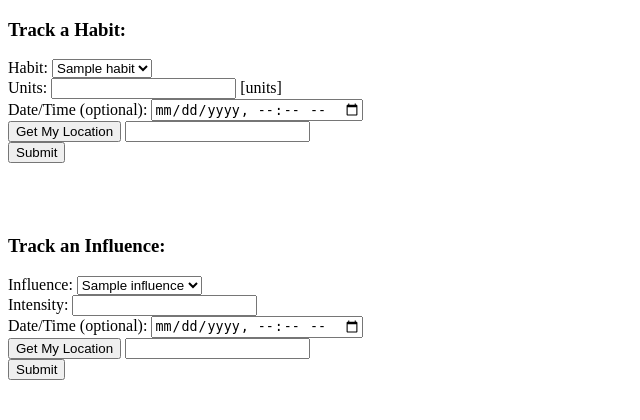
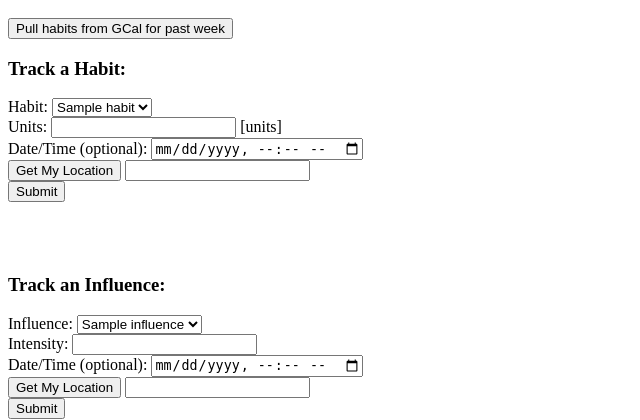
Before and after one commit to courtneyholcomb/habit-tracker, a Flask app: page /track in a window 1280 px wide. Shown: the part 26-446 px from the top of the page, without its empty margins (0-640 px from the left). Run offline with Flask 2, Linux system fonts and the light colour scheme; the visitor is signed in with stand-in values (Sample User, id 1); tables that the repository leaves empty hold one stand-in row (values such as "Sample post").

Commit message:
Added ability to auto-track events from GCal as habit via keywordsgit add .

```diff
--- a/server.py
+++ b/server.py
@@ -2,9 +2,14 @@
 
 from flask import Flask, render_template, redirect, flash, request, session
 from flask_debugtoolbar import DebugToolbarExtension
-from datetime import datetime
+from datetime import datetime, timedelta
 import requests
 from pytemperature import k2f
+import pickle
+import os.path
+from googleapiclient.discovery import build
+from google_auth_oauthlib.flow import InstalledAppFlow
+from google.auth.transport.requests import Request
 
 from models import *
 
@@ -343,7 +348,7 @@ def track_symptom():
 
 
 def track_current_weather(latitude, longitude):
-    """Get weather info based on `datetime` and `location`."""
+    """Track user's current weather & temp info."""
     lat = latitude
     lon = longitude
 
@@ -374,6 +379,79 @@ def track_current_weather(latitude, longitude):
     db.session.commit()
 
 
+def enable_gcal():
+    """Have user authenticate GCal, or verify they already have."""
+
+    creds = None
+    if os.path.exists('token.pickle'):
+        with open('token.pickle', 'rb') as token:
+            creds = pickle.load(token)
+    # If there are no (valid) credentials available, let the user log in.
+    if not creds or not creds.valid:
+        if creds and creds.expired and creds.refresh_token:
+            creds.refresh(Request())
+        else:
+            flow = InstalledAppFlow.from_client_secrets_file(
+                'credentials.json', SCOPES)
+            creds = flow.run_local_server(port=0)
+        # Save the credentials for the next run
+        with open('token.pickle', 'wb') as token:
+            pickle.dump(creds, token)
+
+    service = build('calendar', 'v3', credentials=creds)
+
+    return service
+
+@app.route("/track-gcal-habits", methods=["POST"])
+def get_events():
+    """Gets events with `keyword` in title and tracks them as `habit_id`."""
+
+    service = enable_gcal()
+
+    dt_start = (datetime.utcnow() - timedelta(days=7)).isoformat() + 'Z'
+    dt_end = datetime.utcnow().isoformat() + 'Z'
+
+    calendars = service.calendarList().list().execute()['items']
+    events = []
+
+    for calendar in calendars:
+        events_result = service.events().list(calendarId=calendar['id'],
+                                        timeMin=dt_start, timeMax=dt_end,
+                                        singleEvents=True,
+                                        orderBy='startTime').execute()
+        events += events_result["items"]
+
+    user = User.query.get(session["user_id"])
+    habits = user.habits
+
+    events_tracked = ""
+    # if any events have habit labels in the title, track them as habit events
+    for event in events:
+        start = event['start'].get('dateTime', event['start'].get('date'))
+        end = event['end'].get('dateTime', event['end'].get('date'))
+        title = event['summary']
+        for habit in habits:
+            if habit.label.lower() in title.lower():
+                habit_event = HabitEvent(user_id=user.id,
+                                         habit_id=habit.id,
+                                         num_units=1, timestamp=start)
+                # later: get lat & lon from gcal event location
+                                #,latitude=latitude, longitude=longitude)
+                # prevent duplicates
+                old_habits = db.session.query(HabitEvent)
+                duplicate = old_habits.filter(HabitEvent.user_id == habit_event.user_id,
+                                HabitEvent.timestamp == habit_event.timestamp,
+                                HabitEvent.habit_id == habit_event.habit_id).all()
+                if not duplicate:
+                    db.session.add(habit_event)
+                    events_tracked += f"Habit: {habit.label}, Event: {title} {start}\n"
+
+    db.session.commit()
+
+    return events_tracked
+
+
+
 # add a route to view your data
 
 
--- a/templates/track.html
+++ b/templates/track.html
@@ -3,6 +3,10 @@
 {% block title %}Tracking{% endblock %}
 
 {% block body %}
+<br>
+<button id="gcal-habits-button">Pull habits from GCal for past week</button>
+<br>
+
 <h3>Track a Habit:</h3>
 <form action="/add-habit-event" method="POST" id="habit-event-form">
     <label>Habit:
@@ -31,6 +35,7 @@
 <br>
 <br>
 <br>
+
 
 
 <h3>Track an Influence:</h3>
@@ -206,5 +211,18 @@ function trackSymptom(event) {
 
 $('#symptom-event-form input[type="submit"]').on('click', trackSymptom);
 
+
+
+function trackGcalHabits(event) {
+    event.preventDefault();
+
+    $.post("/track-gcal-habits", function (response) {
+        alert(`Events tracked:\n${response}`);
+
+    });
+}
+
+$("#gcal-habits-button").on('click', trackGcalHabits);
+
 </script>
 {% endblock %}
```
Also changed, not shown: 1 other file.
